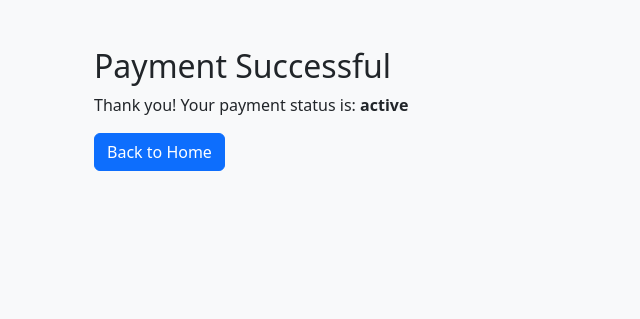
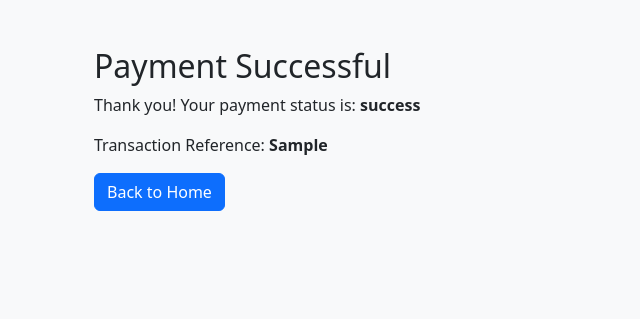
Before and after one commit to tsion1622/Web-App-for-Coffee-Shop, a Django app: template coffee/templates/payment_success.html in a window 1280 px wide. Shown: the part 481-800 px from the top of the page, without its empty margins (0-640 px from the left). Run offline with Django 5.2, Linux system fonts and the light colour scheme; data comes from the database, SQL or seed files in the repository; the template is opened without the code that fills it: values that come from a table or form of the project are taken from there, most other values are stand-ins (such as "Sample title", 1, 10 or a date in 2020).

Commit message:
payment_success page

```diff
--- a/coffee/templates/payment_success.html
+++ b/coffee/templates/payment_success.html
@@ -2,7 +2,8 @@
 {% block content %}
 <div class="container mt-4">
   <h2>Payment Successful</h2>
-  <p>Thank you! Your payment status is: <strong>{{ payment_status }}</strong></p>
+  <p>Thank you! Your payment status is: <strong>{{ payment_data.status }}</strong></p>
+  <p>Transaction Reference: <strong>{{ payment_data.tx_ref }}</strong></p>
   <a href="{% url 'home' %}" class="btn btn-primary">Back to Home</a>
 </div>
 {% endblock %}
```
